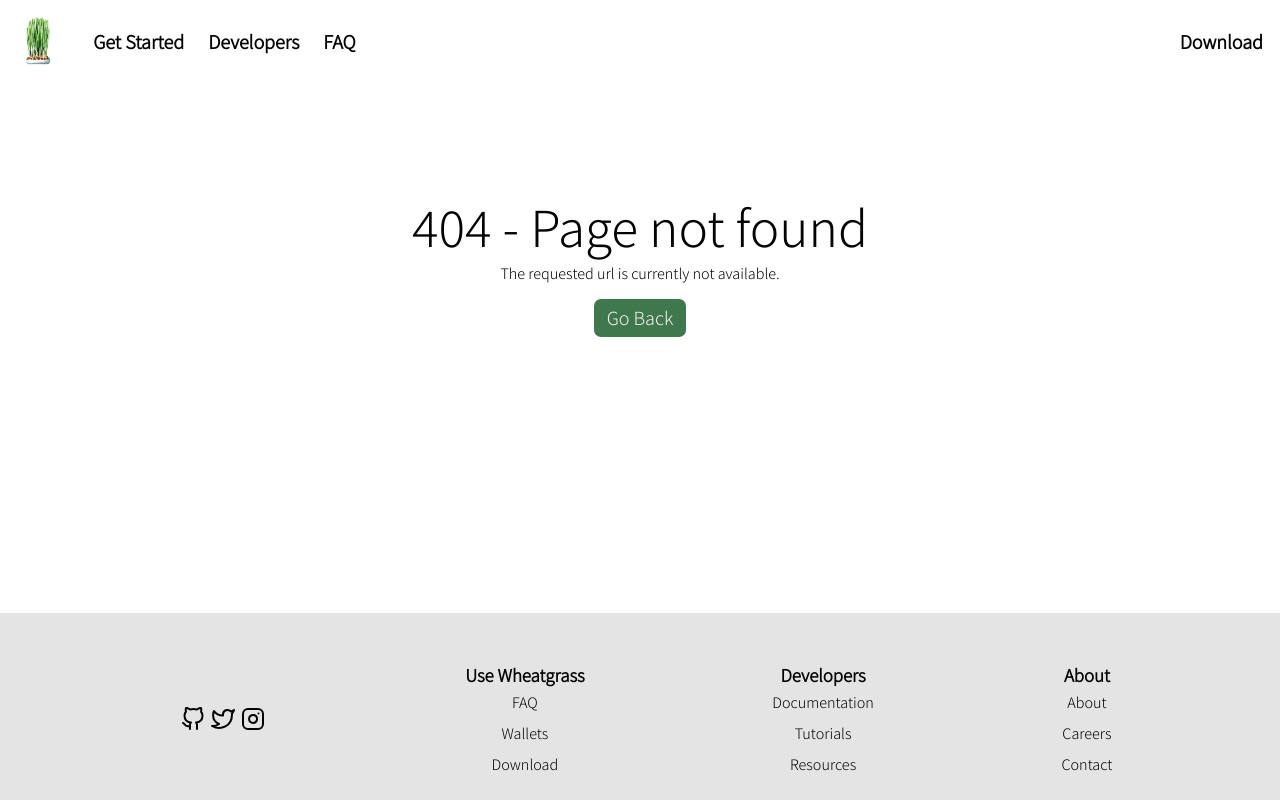
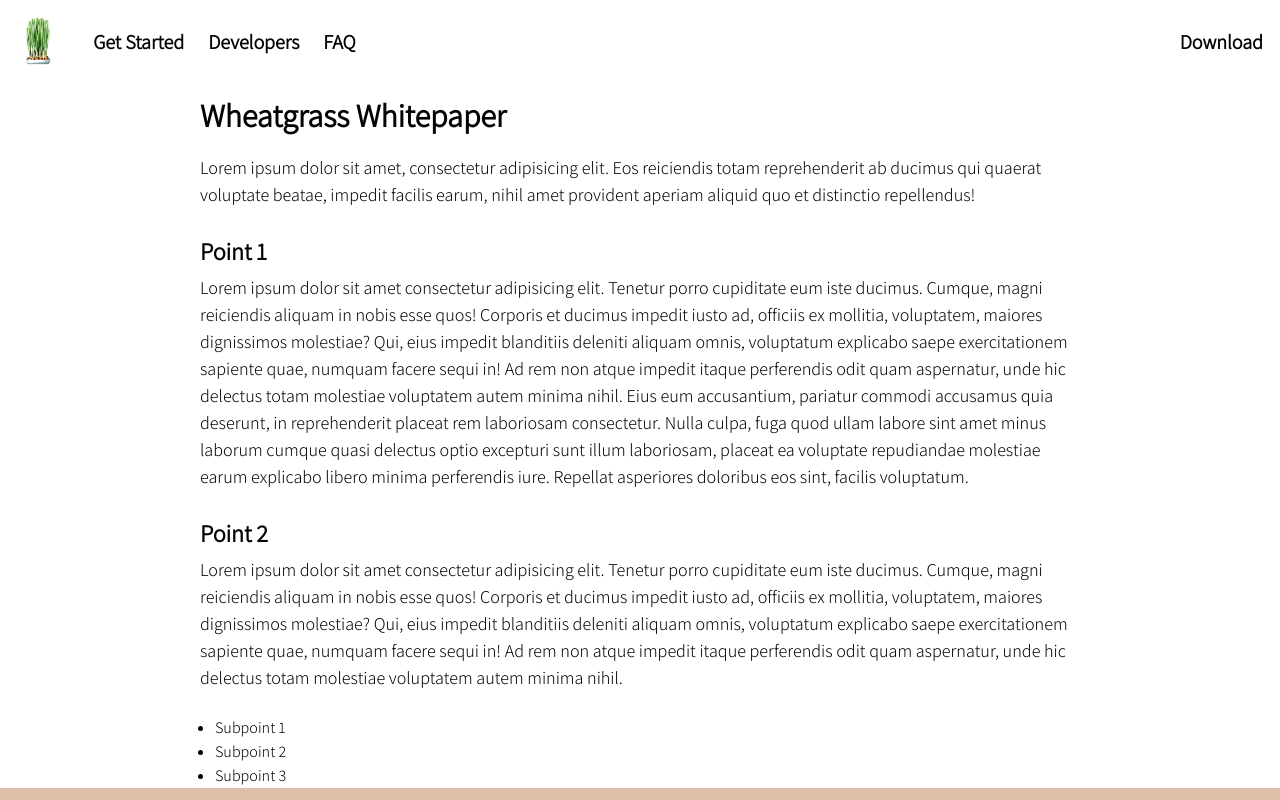
Before and after one commit to jayden-leuciuc/wheatgrass, a React (Create React App) app: page /whitepaper in a window 1280 px wide. Shown: the top 800 px of the page. Built offline with nearby package versions, Linux system fonts and the light colour scheme.

Commit message:
Added content on pages

```diff
--- a/src/App.js
+++ b/src/App.js
@@ -33,6 +33,9 @@ function App() {
           <Route exact path='/get-started'>
             <TemplatePage componentProp={<Component.GetStarted />} />
           </Route>
+          <Route path='/whitepaper'>
+            <TemplatePage componentProp={<Component.Whitepaper />} />
+          </Route>
           <Route path='*'>
             <TemplatePage componentProp={<Component.Error404 />} />
           </Route>
--- a/src/components/GetStarted/GetStarted.component.jsx
+++ b/src/components/GetStarted/GetStarted.component.jsx
@@ -27,10 +27,7 @@ const GetStarted = () => {
             </Link>
           </div>
           <div className='button-container'>
-            <Link className='button-link'>Get your wallet</Link>
-          </div>
-          <div className='button-container'>
-            <Link className='button-link'>Use it</Link>
+            <Link className='button-link'>Decentralize the network</Link>
           </div>
         </div>
       </div>
--- /dev/null
+++ b/src/components/Whitepaper/Whitepaper.component.jsx
@@ -0,0 +1,52 @@
+import React from 'react';
+import './Whitepaper.styles.scss';
+
+const Whitepaper = () => {
+  return (
+    <div className='whitepaper-container'>
+      <div className='text-container'>
+        <h1>Wheatgrass Whitepaper </h1>
+        <p>
+          Lorem ipsum dolor sit amet, consectetur adipisicing elit. Eos
+          reiciendis totam reprehenderit ab ducimus qui quaerat voluptate
+          beatae, impedit facilis earum, nihil amet provident aperiam aliquid
+          quo et distinctio repellendus!
+        </p>
+        <h2>Point 1</h2>
+        <p>
+          Lorem ipsum dolor sit amet consectetur adipisicing elit. Tenetur porro
+          cupiditate eum iste ducimus. Cumque, magni reiciendis aliquam in nobis
+          esse quos! Corporis et ducimus impedit iusto ad, officiis ex mollitia,
+          voluptatem, maiores dignissimos molestiae? Qui, eius impedit
+          blanditiis deleniti aliquam omnis, voluptatum explicabo saepe
+          exercitationem sapiente quae, numquam facere sequi in! Ad rem non
+          atque impedit itaque perferendis odit quam aspernatur, unde hic
+          delectus totam molestiae voluptatem autem minima nihil. Eius eum
+          accusantium, pariatur commodi accusamus quia deserunt, in
+          reprehenderit placeat rem laboriosam consectetur. Nulla culpa, fuga
+          quod ullam labore sint amet minus laborum cumque quasi delectus optio
+          excepturi sunt illum laboriosam, placeat ea voluptate repudiandae
+          molestiae earum explicabo libero minima perferendis iure. Repellat
+          asperiores doloribus eos sint, facilis voluptatum.
+        </p>
+        <h2>Point 2</h2>
+        <p>
+          Lorem ipsum dolor sit amet consectetur adipisicing elit. Tenetur porro
+          cupiditate eum iste ducimus. Cumque, magni reiciendis aliquam in nobis
+          esse quos! Corporis et ducimus impedit iusto ad, officiis ex mollitia,
+          voluptatem, maiores dignissimos molestiae? Qui, eius impedit
+          blanditiis deleniti aliquam omnis, voluptatum explicabo saepe
+          exercitationem sapiente quae, numquam facere sequi in! Ad rem non
+          atque impedit itaque perferendis odit quam aspernatur, unde hic
+          delectus totam molestiae voluptatem autem minima nihil.
+        </p>
+        <ul>
+          <li>Subpoint 1</li>
+          <li>Subpoint 2</li>
+          <li>Subpoint 3</li>
+        </ul>
+      </div>
+    </div>
+  );
+};
+export default Whitepaper;
--- /dev/null
+++ b/src/components/Whitepaper/Whitepaper.styles.scss
@@ -0,0 +1,23 @@
+.whitepaper-container {
+  text-align: left;
+  padding: 0 200px 0 200px;
+  line-height: 1.5;
+  h1 {
+    padding-bottom: 15px;
+    font-weight: bolder;
+  }
+  h2 {
+    padding-bottom: 5px;
+    font-weight: bolder;
+  }
+  p {
+    padding-bottom: 25px;
+    font-size: 18px;
+  }
+  ul {
+    li {
+      text-align: left;
+      margin-left: 15px;
+    }
+  }
+}
--- a/src/components/componentExport.jsx
+++ b/src/components/componentExport.jsx
@@ -13,6 +13,7 @@ import About from './about/About.component';
 import Careers from './Careers/Careers.component';
 import Contact from './contact/Contact.component';
 import HomePage from './Homepage/Homepage.Component';
+import Whitepaper from './Whitepaper/Whitepaper.component';
 
 export {
   Hero,
@@ -30,4 +31,5 @@ export {
   Careers,
   Contact,
   HomePage,
+  Whitepaper,
 };
--- a/src/components/footer/Footer.component.jsx
+++ b/src/components/footer/Footer.component.jsx
@@ -25,12 +25,14 @@ const Footer = () => {
       </div>
 
       <div className='list-container'>
-        <h3>Use Wheatgrass</h3>
+        <h3>Use and Learn</h3>
         <ul>
           <li>
             <Link to='/faq'>FAQ</Link>
           </li>
-          <li>Wallets</li>
+          <li>
+            <Link to='/whitepaper'>Whitepaper</Link>
+          </li>
           <li>
             <Link to='/download'>Download</Link>
           </li>
@@ -52,9 +54,7 @@ const Footer = () => {
           <li>
             <Link to='/about'>About</Link>
           </li>
-          <li>
-            <Link to='/careers'>Careers</Link>
-          </li>
+
           <li>
             <Link to='/contact'>Contact</Link>
           </li>
--- a/src/components/footer/Footer.styles.scss
+++ b/src/components/footer/Footer.styles.scss
@@ -4,7 +4,7 @@
   display: flex;
   justify-content: space-evenly;
   padding-top: 30px;
-  background-color: rgb(228, 228, 228);
+  background-color: #ddbea9;
   margin-top: auto;
 
   @include sm {
@@ -17,6 +17,13 @@
     align-items: center;
     .social-link {
       padding: 0 3px;
+
+      * {
+        &:hover {
+          color: aquamarine;
+          cursor: pointer;
+        }
+      }
     }
   }
   .list-container {
@@ -31,6 +38,13 @@
           cursor: pointer;
         }
       }
+      li * {
+        padding: 5px 0;
+        &:hover {
+          color: aquamarine;
+          cursor: pointer;
+        }
+      }
     }
   }
 }
--- a/src/components/statistics/Statistics.component.jsx
+++ b/src/components/statistics/Statistics.component.jsx
@@ -6,14 +6,14 @@ const Statistics = () => (
   <div className='statistics-container'>
     <div className='statistic-block'>
       <h1>Current Price (USD)</h1>
-      <h2>$44.01</h2>
-      <p>Note that all of the statistics on this page are fictional.</p>
+      <h2>$xx.xx</h2>
+      <p>Latest news article</p>
     </div>
 
     <div className='statistic-block'>
       <h1>Total Nodes</h1>
-      <h2>2,103</h2>
-      <p>The United States currently is leading with a total of 1,563 nodes.</p>
+      <h2>x,xxx</h2>
+      <p>The United States currently is leading with a total of x,xxx nodes.</p>
     </div>
   </div>
 );
```
Also changed, not shown: src/components/Documentation/Documentation.component.jsx (added), src/components/Documentation/Documentation.styles.scss (added), src/components/Tutorials/Tutorials.component.jsx (added), src/components/Tutorials/Tutorials.styles.scss (added), 2 other files (tests, documents, lock files or other folders).
